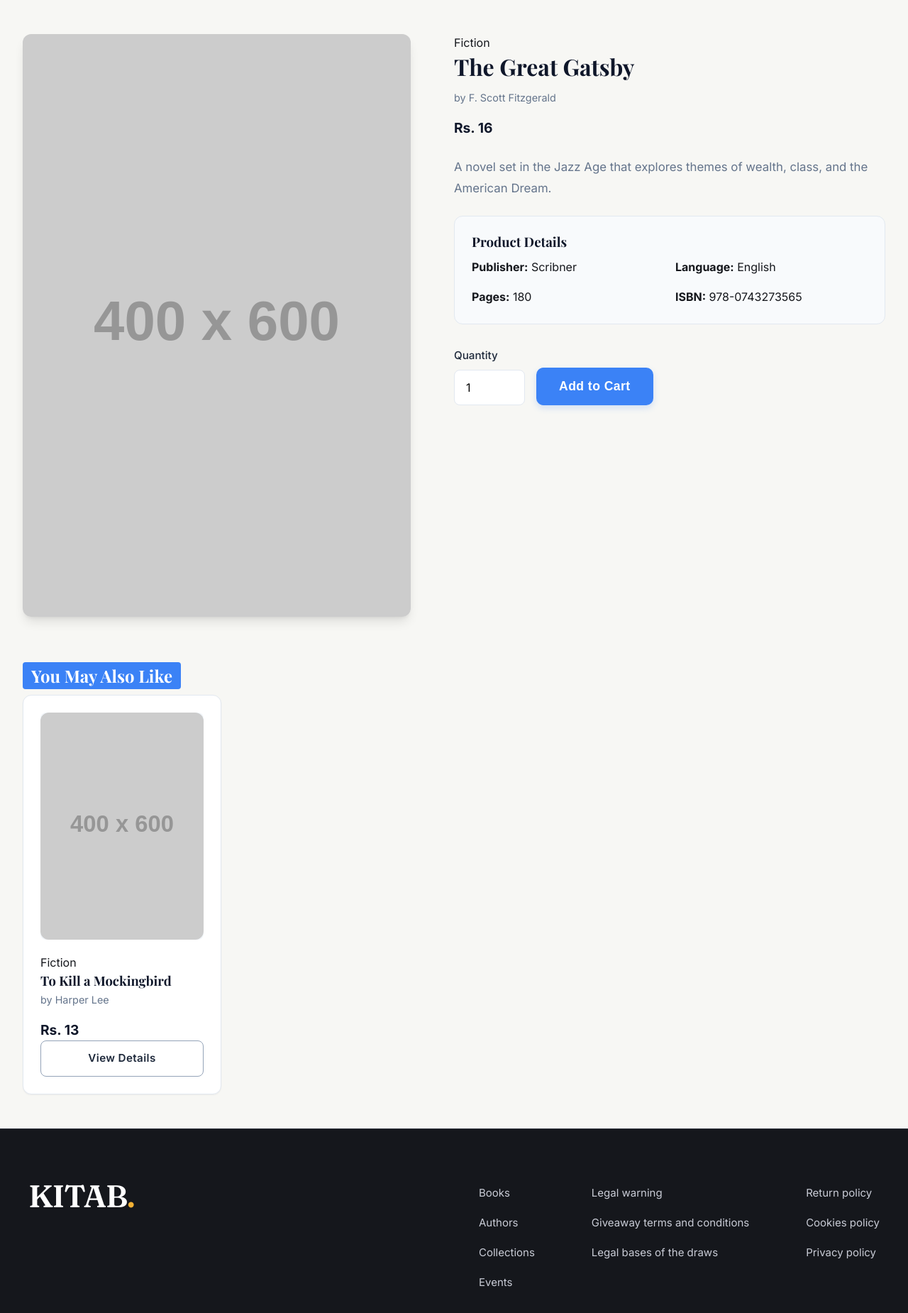
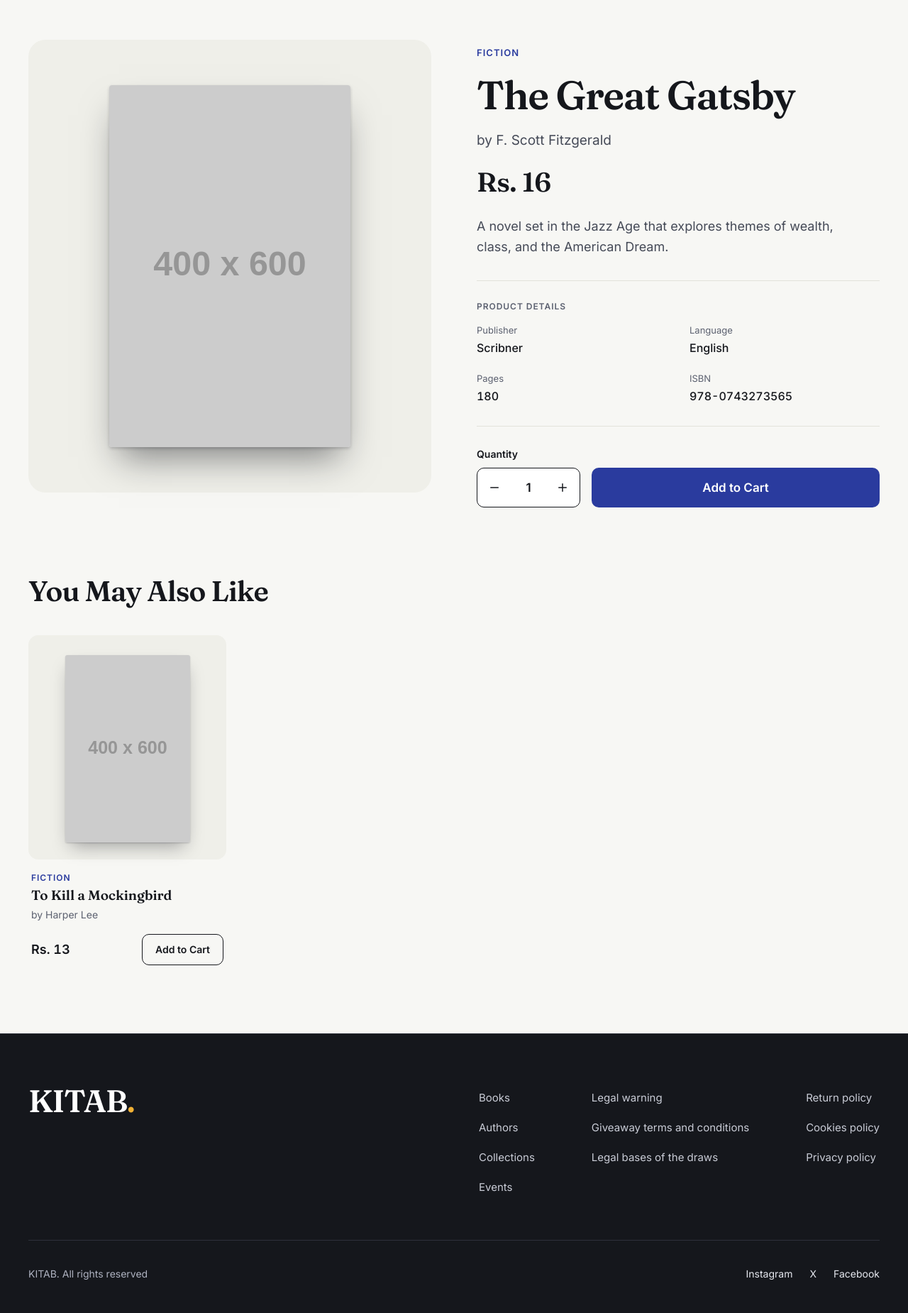
Before and after one commit to BisheshWaiba/Kitab, a PHP site: page /frontend/product.php?id=1 in a window 1280 px wide. Shown: the part 113-1963 px from the top of the page at 71% size. Run offline with PHP 8.4, Linux system fonts and the light colour scheme; data comes from the database, SQL or seed files in the repository; grey boxes labelled with a size stand in for pictures from a placeholder-image service; some libraries are stand-ins or nearby versions.

Commit message:
Redesign product page

```diff
--- a/assets/css/kitab.css
+++ b/assets/css/kitab.css
@@ -608,6 +608,148 @@ body {
   .k-side__link.is-active { border-color: var(--k-accent); }
 }
 
+/* ---------- Generic page wrapper ---------- */
+.k-page { max-width: 1280px; margin: 0 auto; padding: 72px 40px 96px; box-sizing: border-box; }
+
+/* ---------- Product ---------- */
+.k-product {
+  max-width: 1280px;
+  margin: 0 auto;
+  padding: 56px 40px 0;
+  box-sizing: border-box;
+  display: flex;
+  flex-wrap: wrap;
+  gap: 64px;
+  align-items: flex-start;
+}
+
+.k-product__media {
+  flex: 1 1 440px;
+  min-width: 0;
+  display: flex;
+  justify-content: center;
+  align-items: center;
+  background: var(--k-band);
+  border-radius: 24px;
+  padding: 64px 40px;
+  box-sizing: border-box;
+}
+
+.k-product__cover {
+  display: block;
+  width: 100%;
+  max-width: 340px;
+  height: auto;
+  aspect-ratio: 2 / 3;
+  object-fit: cover;
+  border-radius: 4px;
+  box-shadow: 0 2px 4px rgba(20, 22, 28, .2), 0 28px 48px -14px rgba(20, 22, 28, .5);
+}
+
+.k-product__info { flex: 1 1 440px; min-width: 0; display: flex; flex-direction: column; gap: 20px; padding-top: 8px; }
+
+.k-product__cat { font-size: 13px; font-weight: 600; letter-spacing: .08em; text-transform: uppercase; color: var(--k-accent); }
+
+.k-product__title {
+  margin: 0;
+  font-family: var(--k-display);
+  font-weight: 600;
+  font-size: clamp(36px, 4.5vw, 56px);
+  line-height: 1.04;
+  letter-spacing: -.025em;
+  color: var(--k-ink);
+  text-wrap: balance;
+}
+
+.k-product__author { margin: 0; font-size: 19px; color: var(--k-ink-2); }
+
+.k-product__price {
+  margin: 4px 0 0;
+  font-family: var(--k-display);
+  font-weight: 600;
+  font-size: 38px;
+  line-height: 1;
+  letter-spacing: -.01em;
+  color: var(--k-ink);
+  font-variant-numeric: tabular-nums;
+}
+
+.k-product__desc { margin: 8px 0 0; max-width: 520px; font-size: 18px; line-height: 1.65; color: var(--k-ink-2); }
+
+.k-specs { margin-top: 12px; padding: 28px 0; border-top: 1px solid var(--k-line); border-bottom: 1px solid var(--k-line); }
+.k-specs__title {
+  margin: 0 0 16px;
+  font-family: var(--k-body);
+  font-size: 12px;
+  font-weight: 600;
+  letter-spacing: .08em;
+  text-transform: uppercase;
+  color: var(--k-muted);
+}
+.k-specs dl { margin: 0; display: grid; grid-template-columns: repeat(auto-fit, minmax(min(200px, 100%), 1fr)); gap: 20px 32px; }
+.k-specs dt { font-size: 13px; color: var(--k-muted); }
+.k-specs dd { margin: 2px 0 0; font-size: 16px; font-weight: 500; font-variant-numeric: tabular-nums; }
+
+.k-buy { display: flex; flex-wrap: wrap; align-items: flex-end; gap: 16px; margin-top: 8px; }
+.k-buy .k-btn { flex: 1 1 220px; height: 56px; font-size: 17px; }
+
+.k-qty { display: flex; flex-direction: column; gap: 8px; }
+.k-qty label { font-size: 14px; font-weight: 600; }
+.k-qty__box {
+  display: inline-flex;
+  align-items: center;
+  height: 56px;
+  border: 1.5px solid var(--k-ink);
+  border-radius: 10px;
+  box-sizing: border-box;
+  background: var(--k-white);
+  overflow: hidden;
+}
+.k-qty__box:focus-within { outline: 3px solid var(--k-accent); outline-offset: 2px; }
+.k-qty__btn {
+  width: 48px;
+  height: 100%;
+  border: 0;
+  background: transparent;
+  color: var(--k-ink);
+  display: inline-flex;
+  align-items: center;
+  justify-content: center;
+  cursor: pointer;
+}
+.k-qty__btn:hover { background: var(--k-band); }
+.k-qty__box input {
+  width: 48px;
+  height: 100%;
+  border: 0;
+  outline: 0;
+  background: transparent;
+  text-align: center;
+  font: 600 17px/1 var(--k-body);
+  color: var(--k-ink);
+  -moz-appearance: textfield;
+  appearance: textfield;
+}
+.k-qty__box input::-webkit-outer-spin-button,
+.k-qty__box input::-webkit-inner-spin-button { -webkit-appearance: none; margin: 0; }
+
+.k-related {
+  max-width: 1280px;
+  margin: 0 auto;
+  padding: 96px 40px;
+  box-sizing: border-box;
+  display: flex;
+  flex-direction: column;
+  gap: 40px;
+}
+
+@media (max-width: 900px) {
+  .k-page { padding: 40px 20px 64px; }
+  .k-product { padding: 32px 20px 0; gap: 40px; }
+  .k-product__media { padding: 40px 24px; }
+  .k-related { padding: 64px 20px; }
+}
+
 /* ---------- Responsive ---------- */
 @media (max-width: 900px) {
   .k-nav__inner { height: auto; flex-wrap: wrap; padding: 12px 20px; gap: 12px 16px; }
--- a/assets/js/main.js
+++ b/assets/js/main.js
@@ -1,3 +1,16 @@
+// Product page: quantity stepper
+document.querySelectorAll('[data-qty]').forEach(function (box) {
+    var input = box.querySelector('input');
+    box.querySelectorAll('[data-step]').forEach(function (btn) {
+        btn.addEventListener('click', function () {
+            var min = parseInt(input.min, 10) || 1;
+            var max = parseInt(input.max, 10) || 100;
+            var next = (parseInt(input.value, 10) || min) + parseInt(btn.dataset.step, 10);
+            input.value = Math.min(max, Math.max(min, next));
+        });
+    });
+});
+
 // Home page: "Our picks" category tabs
 document.querySelectorAll('.k-chip[data-target]').forEach(function (chip) {
     chip.addEventListener('click', function () {
--- a/frontend/product.php
+++ b/frontend/product.php
@@ -1,5 +1,6 @@
 <?php
 require_once '../config/db.php';
+require_once '../includes/helpers.php';
 require_once '../includes/header.php';
 
 if (!isset($_GET['id'])) {
@@ -12,8 +13,11 @@ $sql = "SELECT * FROM books WHERE id = $id";
 $result = $conn->query($sql);
 
 if ($result->num_rows == 0) {
-    echo "<div class='container'>
+    echo "<div class='k-page'>
+    <div class='k-empty'>
         <p>Book not found.</p>
+        <a href='shop.php' class='k-btn k-btn--outline'>Back to Shop</a>
+    </div>
 </div>";
     require_once '../includes/footer.php';
     exit();
@@ -41,44 +45,70 @@ if (isset($_POST['add_to_cart'])) {
 <script>window.location.href = 'cart.php';</script>";
     exit();
 }
+
+$description = trim((string) ($book['description'] ?? ''));
 ?>
 
-<div class="container product-container">
-    <div class="product-grid">
-        <div class="product-image">
-            <img src="<?php echo strpos($book['image'], 'http') === 0 ? htmlspecialchars($book['image']) : BASE_URL . htmlspecialchars($book['image']); ?>"
-                alt="<?php echo htmlspecialchars($book['title']); ?>">
-        </div>
-        <div class="product-details">
-            <span class="category"><?php echo htmlspecialchars($book['category']); ?></span>
-            <h1><?php echo htmlspecialchars($book['title']); ?></h1>
-            <p class="author">by <?php echo htmlspecialchars($book['author']); ?></p>
-            <p class="price">Rs. <?php echo htmlspecialchars(number_format($book['price'])); ?></p>
-
-            <div class="description">
-                <p><?php echo nl2br(htmlspecialchars($book['description'])); ?></p>
+<section class="k-product">
+    <div class="k-product__media">
+        <?php k_cover($book, 'k-product__cover', false); ?>
     </div>
 
-            <div class="product-specs">
-                <h3>Product Details</h3>
-                <ul class="specs-list">
-                    <li><strong>Publisher:</strong> <?php echo htmlspecialchars($book['publisher'] ?? 'N/A'); ?></li>
-                    <li><strong>Language:</strong> <?php echo htmlspecialchars($book['language'] ?? 'English'); ?></li>
-                    <li><strong>Pages:</strong> <?php echo htmlspecialchars($book['pages'] ?? 'N/A'); ?></li>
-                    <li><strong>ISBN:</strong> <?php echo htmlspecialchars($book['isbn'] ?? 'N/A'); ?></li>
-                </ul>
+    <div class="k-product__info">
+        <span class="k-product__cat"><?php echo htmlspecialchars($book['category']); ?></span>
+        <h1 class="k-product__title"><?php echo htmlspecialchars($book['title']); ?></h1>
+        <p class="k-product__author">by <?php echo htmlspecialchars($book['author']); ?></p>
+        <p class="k-product__price">Rs. <?php echo htmlspecialchars(number_format($book['price'])); ?></p>
+
+        <?php if ($description !== ''): ?>
+            <p class="k-product__desc"><?php echo nl2br(htmlspecialchars($description)); ?></p>
+        <?php endif; ?>
+
+        <div class="k-specs">
+            <h2 class="k-specs__title">Product Details</h2>
+            <dl>
+                <div>
+                    <dt>Publisher</dt>
+                    <dd><?php echo htmlspecialchars($book['publisher'] ?: 'N/A'); ?></dd>
+                </div>
+                <div>
+                    <dt>Language</dt>
+                    <dd><?php echo htmlspecialchars($book['language'] ?? 'English'); ?></dd>
+                </div>
+                <div>
+                    <dt>Pages</dt>
+                    <dd><?php echo htmlspecialchars($book['pages'] ?: 'N/A'); ?></dd>
+                </div>
+                <div>
+                    <dt>ISBN</dt>
+                    <dd><?php echo htmlspecialchars($book['isbn'] ?: 'N/A'); ?></dd>
+                </div>
+            </dl>
         </div>
 
-            <form method="POST" class="add-to-cart-form" style="display:flex; gap:1rem; align-items:flex-end;">
-                <div class="form-group" style="margin-bottom:0;">
+        <form method="POST" class="k-buy">
+            <div class="k-qty">
                 <label for="quantity">Quantity</label>
-                    <input type="number" id="quantity" name="quantity" value="1" min="1" max="100" class="form-control"
-                        style="width:100px;">
+                <div class="k-qty__box" data-qty>
+                    <button type="button" class="k-qty__btn" data-step="-1" aria-label="Decrease quantity">
+                        <svg width="18" height="18" viewBox="0 0 24 24" fill="none" stroke="currentColor"
+                            stroke-width="2" stroke-linecap="round" aria-hidden="true">
+                            <path d="M5 12h14" />
+                        </svg>
+                    </button>
+                    <input type="number" id="quantity" name="quantity" value="1" min="1" max="100">
+                    <button type="button" class="k-qty__btn" data-step="1" aria-label="Increase quantity">
+                        <svg width="18" height="18" viewBox="0 0 24 24" fill="none" stroke="currentColor"
+                            stroke-width="2" stroke-linecap="round" aria-hidden="true">
+                            <path d="M12 5v14M5 12h14" />
+                        </svg>
+                    </button>
                 </div>
-                <button type="submit" name="add_to_cart" class="btn btn-primary btn-lg">Add to Cart</button>
+            </div>
+            <button type="submit" name="add_to_cart" class="k-btn k-btn--primary">Add to Cart</button>
         </form>
     </div>
-    </div>
+</section>
 
 <!-- Related Products -->
 <?php
@@ -89,31 +119,14 @@ if (isset($_POST['add_to_cart'])) {
 
 if ($result_related->num_rows > 0):
     ?>
-        <div class="related-products">
-            <h2 class="section-title-blue">You May Also Like</h2>
-            <div class="grid books-grid">
+    <section class="k-related">
+        <h2 class="k-h2">You May Also Like</h2>
+        <div class="k-grid">
             <?php while ($row = $result_related->fetch_assoc()): ?>
-                    <div class="card book-card">
-                        <div class="book-image">
-                            <img src="<?php echo strpos($row['image'], 'http') === 0 ? htmlspecialchars($row['image']) : BASE_URL . htmlspecialchars($row['image']); ?>"
-                                alt="<?php echo htmlspecialchars($row['title']); ?>">
-                        </div>
-                        <div class="book-info">
-                            <span class="category"><?php echo htmlspecialchars($row['category']); ?></span>
-                            <h3><?php echo htmlspecialchars($row['title']); ?></h3>
-                            <p class="author">by <?php echo htmlspecialchars($row['author']); ?></p>
-                            <div class="book-footer">
-                                <span class="price">Rs.
-                                    <?php echo htmlspecialchars(number_format($row['price'])); ?></span>
-                            </div>
-                            <a href="product.php?id=<?php echo $row['id']; ?>" class="btn btn-block btn-outline mt-2">View
-                                Details</a>
-                        </div>
-                    </div>
+                <?php k_book_card($row); ?>
             <?php endwhile; ?>
         </div>
-        </div>
+    </section>
 <?php endif; ?>
-</div>
 
 <?php require_once '../includes/footer.php'; ?>
```
Lines whose indentation alone changed are shown as unchanged.
